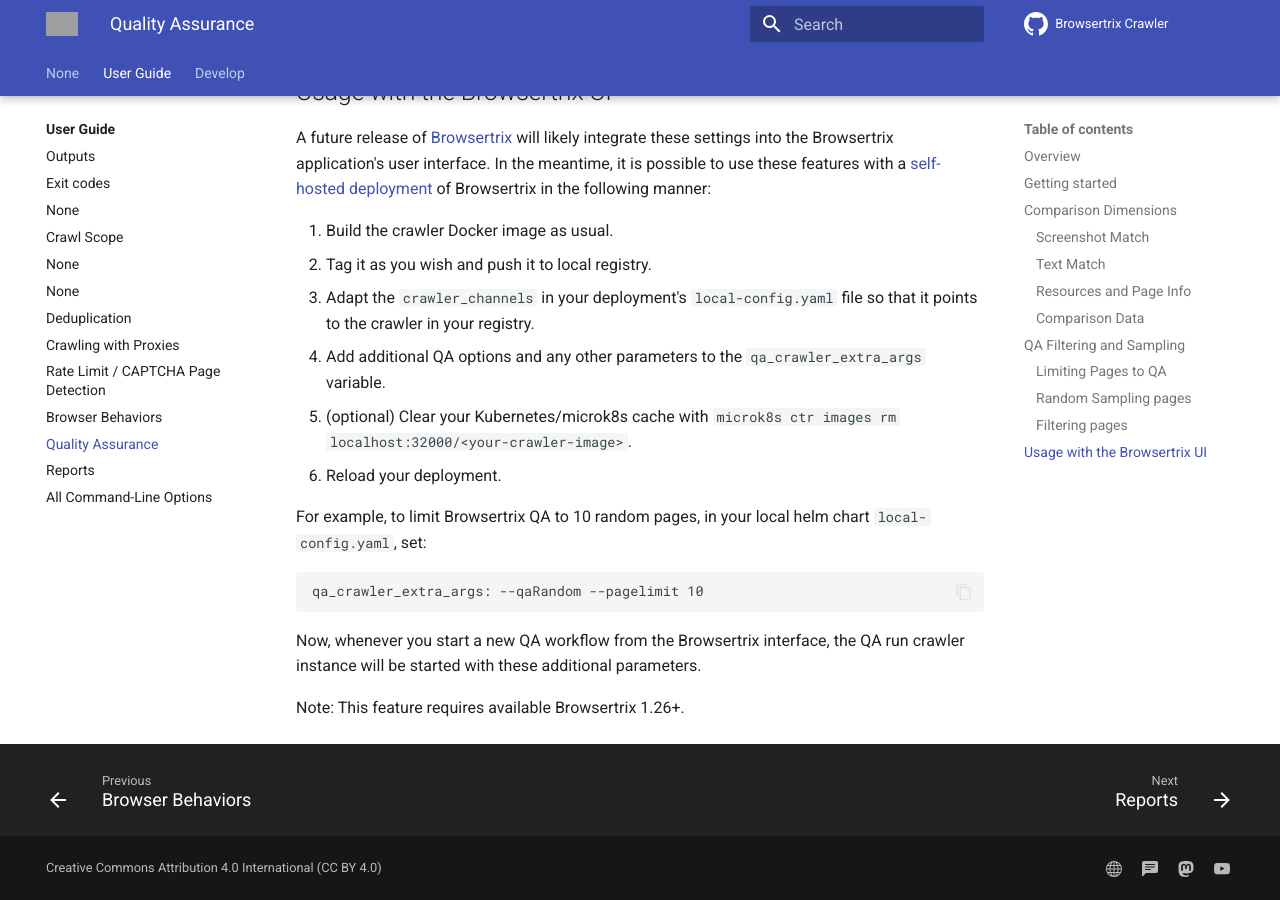
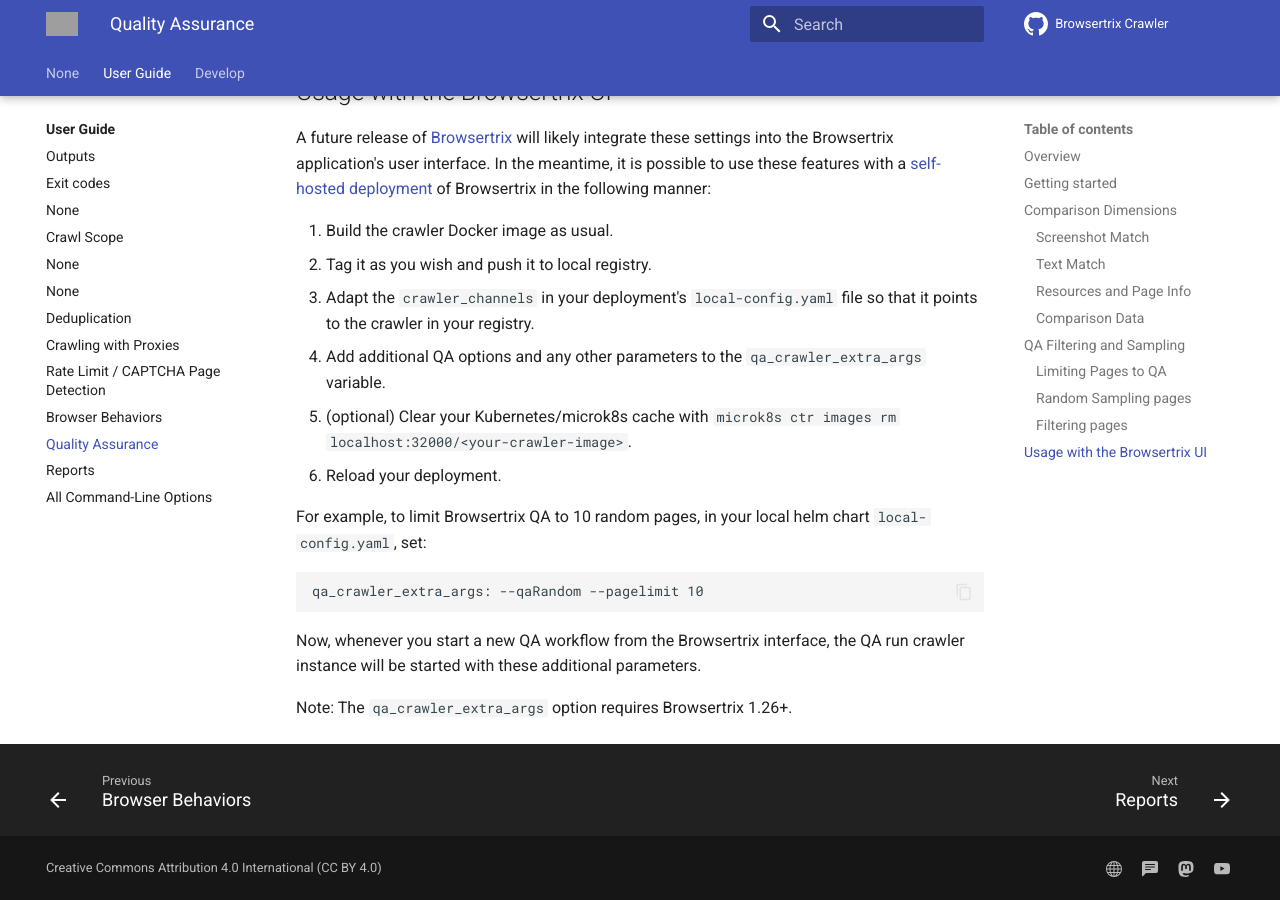
Before and after one commit to webrecorder/browsertrix-crawler, an MkDocs documentation site: the page built from docs/docs/user-guide/qa.md, in a window 1280 px wide and 900 px high, scrolled down 3711 px. Built offline with MkDocs 1.6.1 and Material for MkDocs 9.7.7, drawn with Linux system fonts in a browser that asks for light colours; comment, search, counter and statistics services are not loaded; grey boxes are pictures that could not be loaded.

Commit message:
fix typo

```diff
--- a/docs/docs/user-guide/qa.md
+++ b/docs/docs/user-guide/qa.md
@@ -138,4 +138,4 @@
 Now, whenever you start a new QA workflow from the Browsertrix interface, the QA run crawler instance will be started
 with these additional parameters.
 
-Note: This feature requires available Browsertrix 1.26+.
+Note: The `qa_crawler_extra_args` option requires Browsertrix 1.26+.
```
